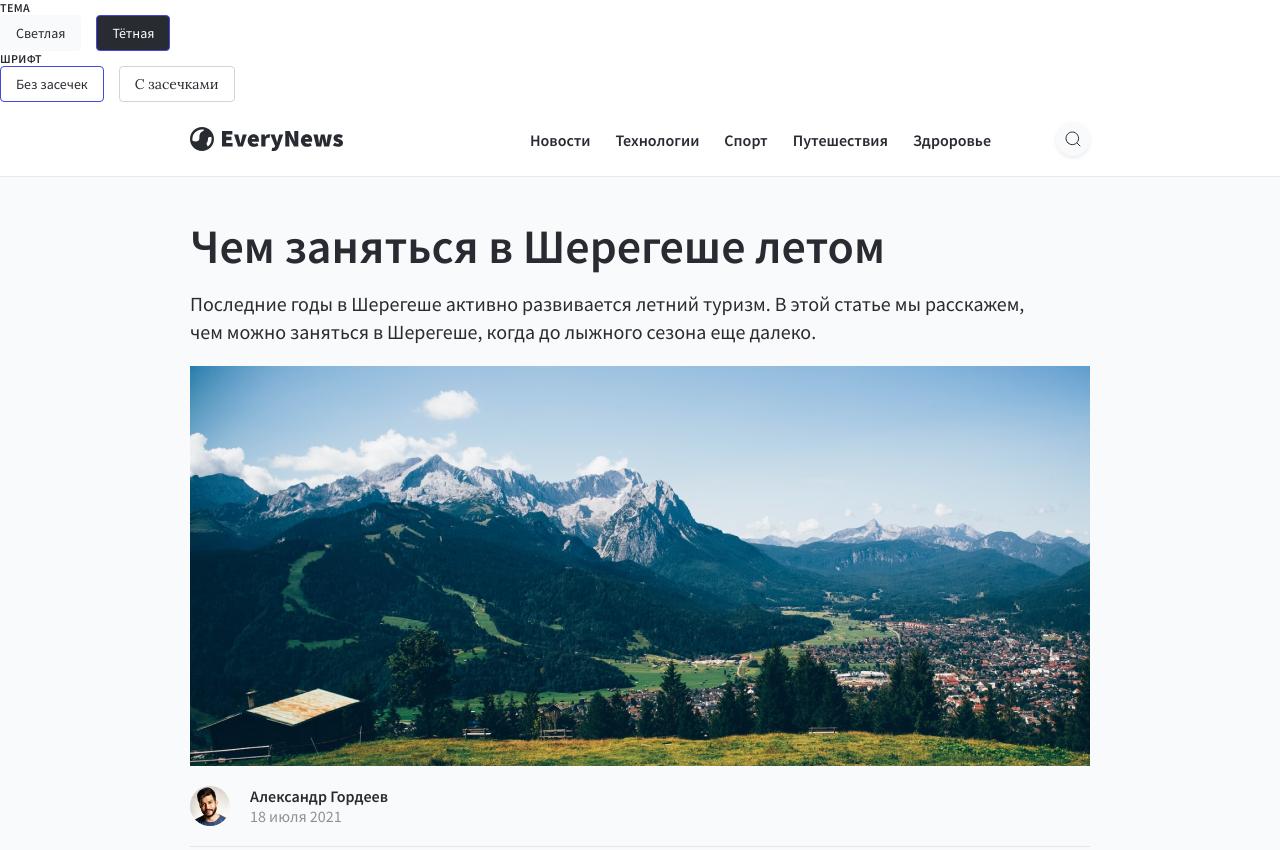
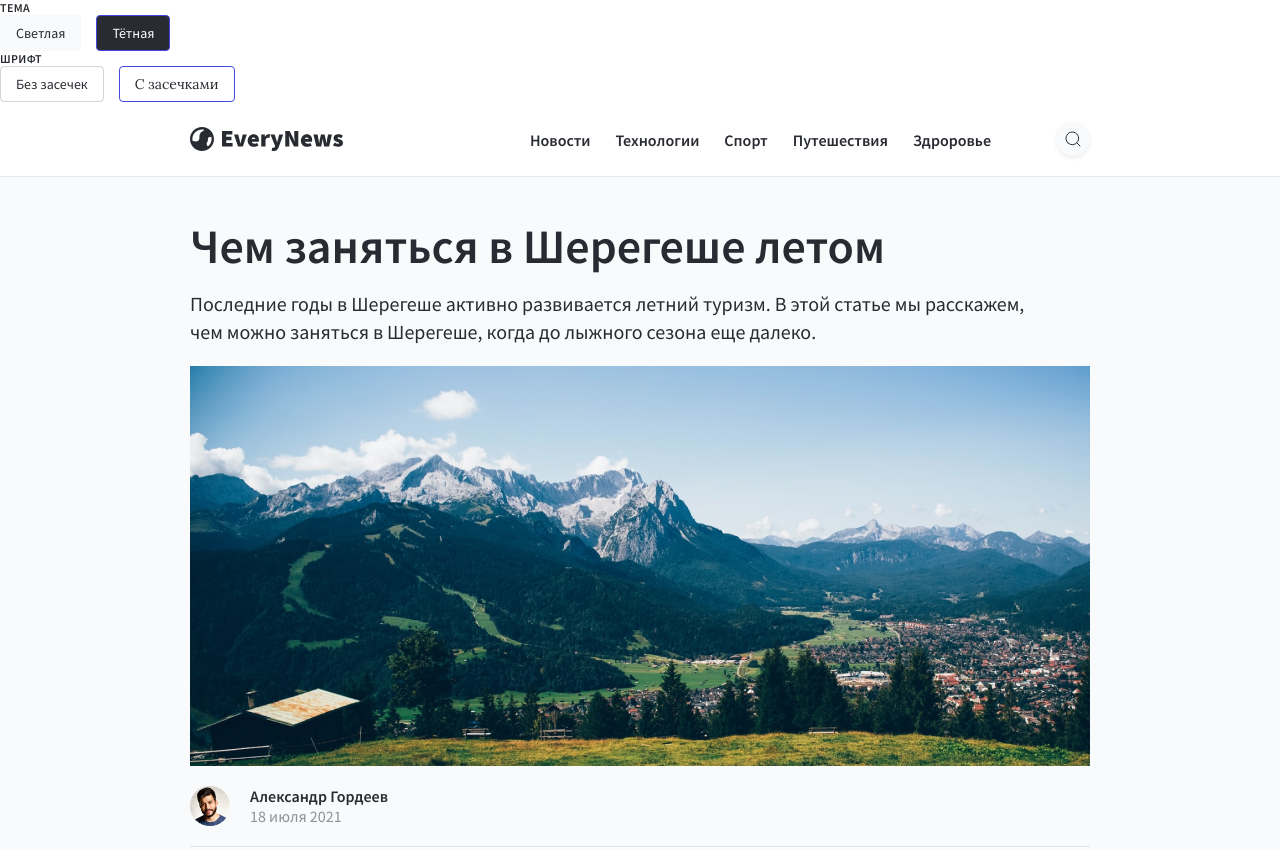
Before and after one commit to gureckij/EveryNews, a plain HTML site: page index.html in a window 1280 px wide. Shown: the top 850 px of the page. Drawn offline with Linux system fonts and the light colour scheme.

Commit message:
(3/11) Переключение кнопки управления шрифтом

```diff
--- a/index.html
+++ b/index.html
@@ -32,14 +32,14 @@
                     <p class="caption">Шрифт</p>
                     <ul class="fonts">
                         <li>
-                            <button
-                                class="font-button active font-button-sans-serif"
-                            >
+                            <button class="font-button font-button-sans-serif">
                                 Без засечек
                             </button>
                         </li>
                         <li>
-                            <button class="font-button font-button-serif">
+                            <button
+                                class="font-button active font-button-serif"
+                            >
                                 С засечками
                             </button>
                         </li>
```
